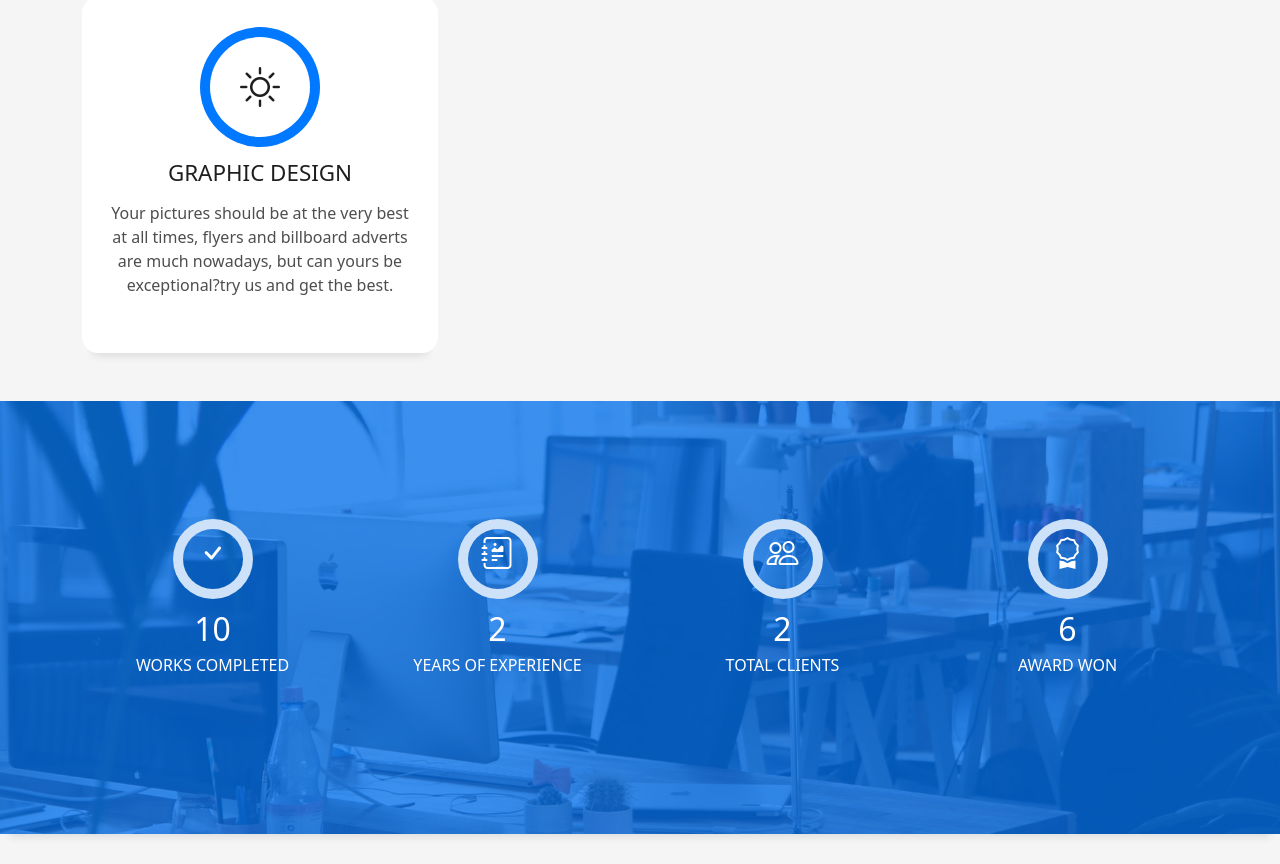
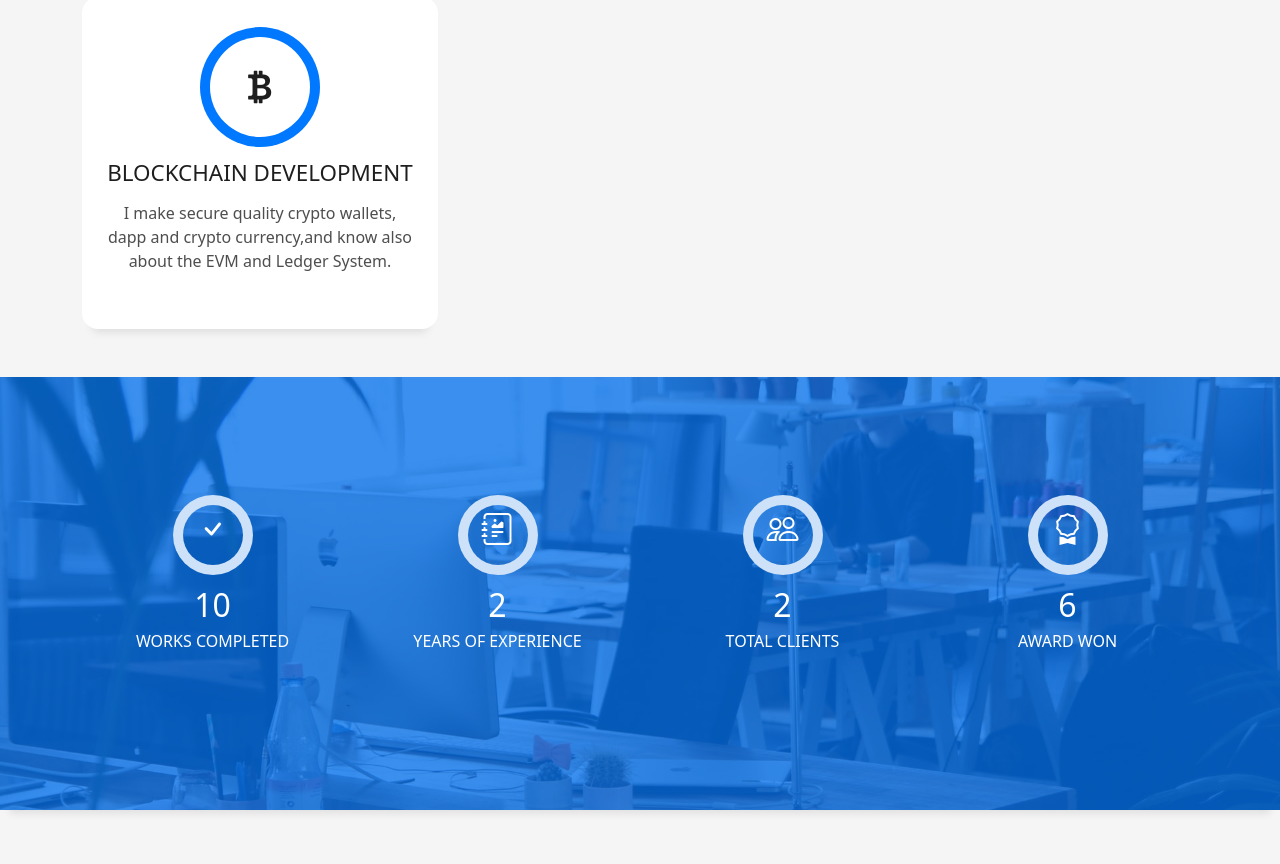
Before and after one commit to Imdavyking/Imdavyking.github.io, a plain HTML site: page index.html in a window 1280 px wide. Shown: the part 2191-3055 px from the top of the page. Drawn offline with nearby package versions, Linux system fonts and the light colour scheme.

Commit message:
Update index.html

```diff
--- a/index.html
+++ b/index.html
@@ -302,15 +302,13 @@
               <div class="service-box">
                 <div class="service-ico">
                   <span class="ico-circle"
-                    ><i class="bi bi-brightness-high"></i
+                    ><i class="bi bi-currency-bitcoin"></i
                   ></span>
                 </div>
                 <div class="service-content">
-                  <h2 class="s-title">Graphic Design</h2>
+                  <h2 class="s-title">BlockChain Development</h2>
                   <p class="s-description text-center">
-                    Your pictures should be at the very best at all times,
-                    flyers and billboard adverts are much nowadays, but can
-                    yours be exceptional?try us and get the best.
+                    I make secure quality crypto wallets, dapp and crypto currency,and know also about the EVM and Ledger System.
                   </p>
                 </div>
               </div>
```
